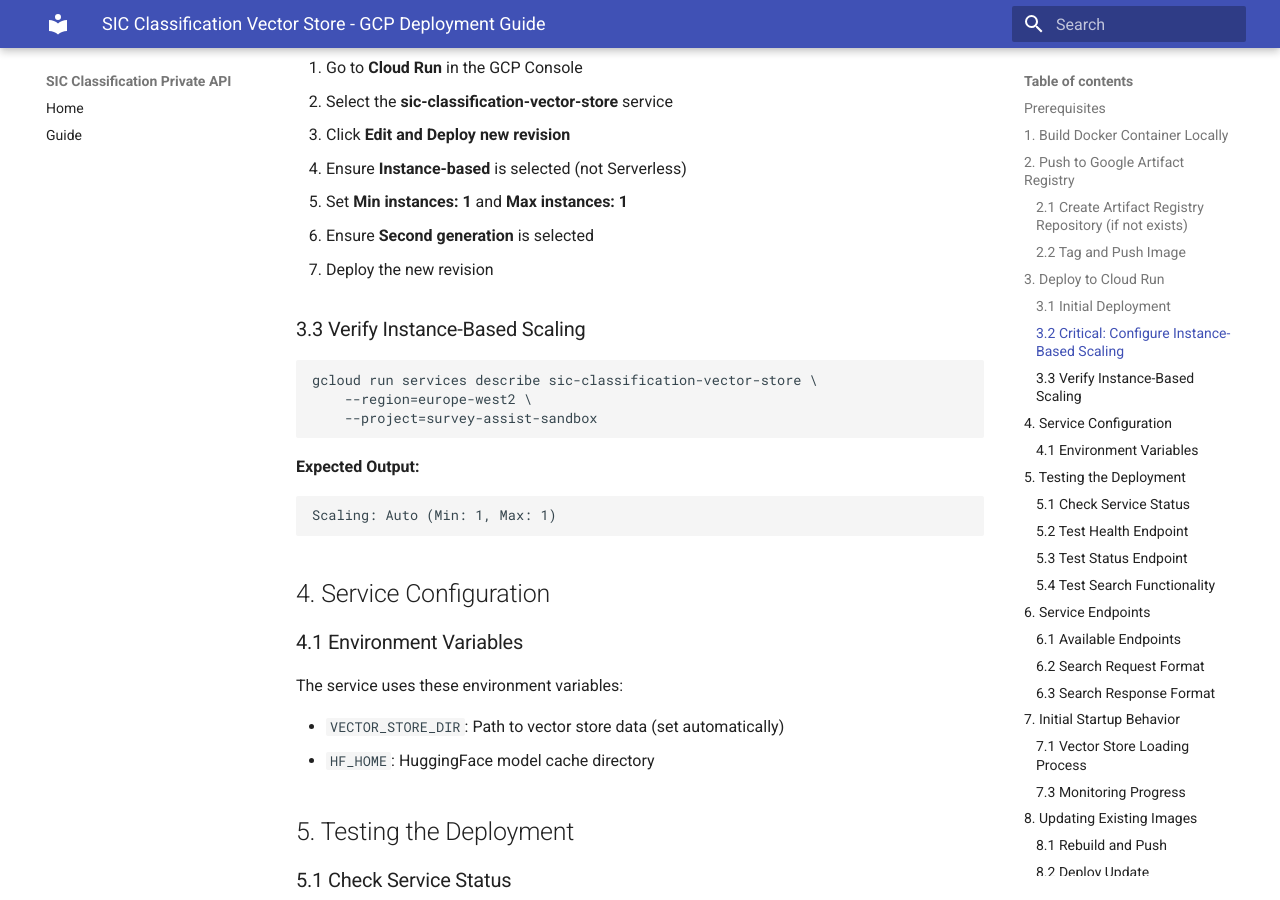
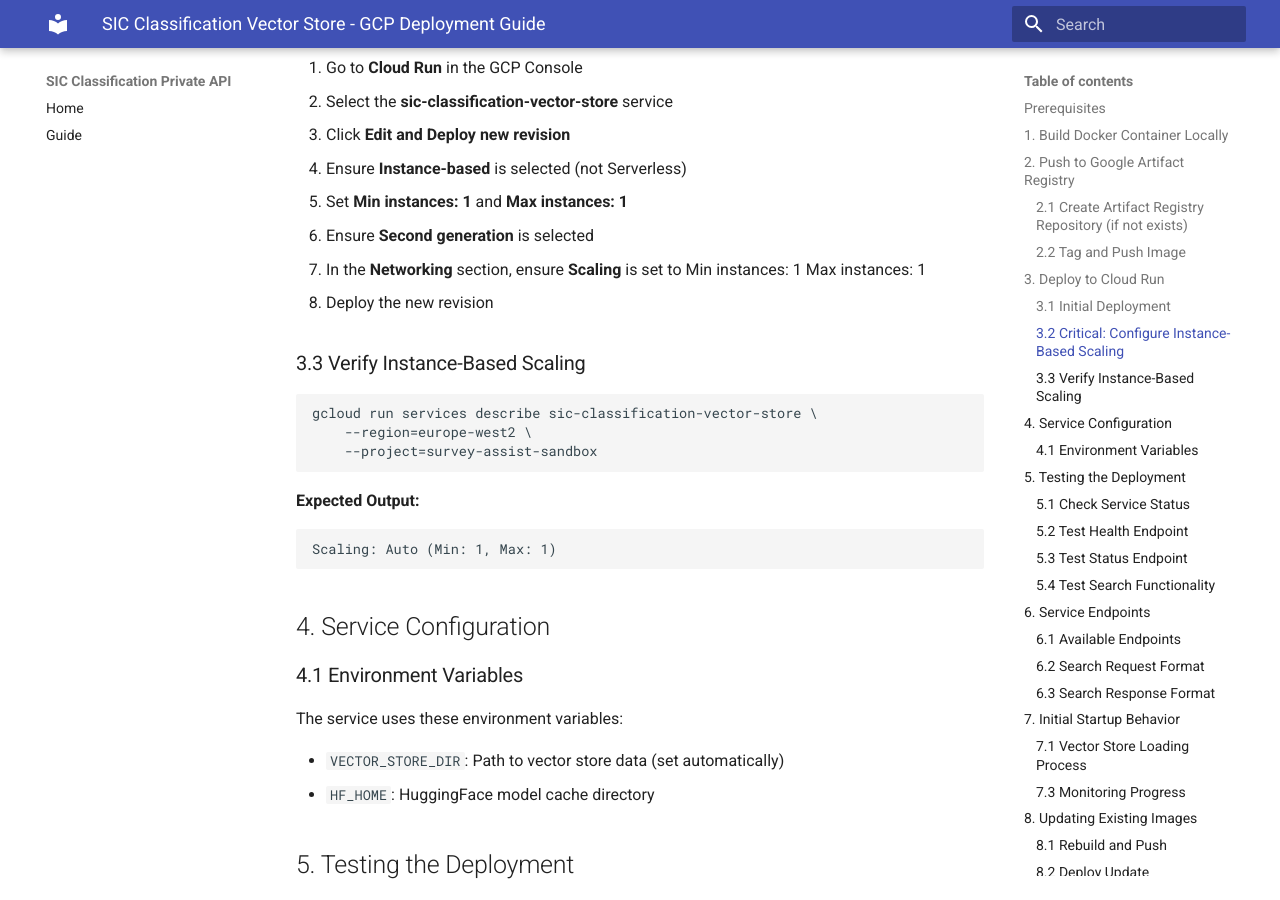
Before and after one commit to ONSdigital/sic-classification-vector-store, an MkDocs documentation site: the page built from docs/gcp-deployment.md, in a window 1280 px wide and 900 px high, scrolled down 1704 px. Built offline with MkDocs 1.6.1 and Material for MkDocs 9.7.7, drawn with Linux system fonts in a browser that asks for light colours.

Commit message:
update doc about scaling

```diff
--- a/docs/gcp-deployment.md
+++ b/docs/gcp-deployment.md
@@ -74,7 +74,8 @@
 4. Ensure **Instance-based** is selected (not Serverless)
 5. Set **Min instances: 1** and **Max instances: 1**
 6. Ensure **Second generation** is selected
-7. Deploy the new revision
+7. In the **Networking** section, ensure **Scaling** is set to Min instances: 1 Max instances: 1
+8. Deploy the new revision
 
 ### 3.3 Verify Instance-Based Scaling
 
```
